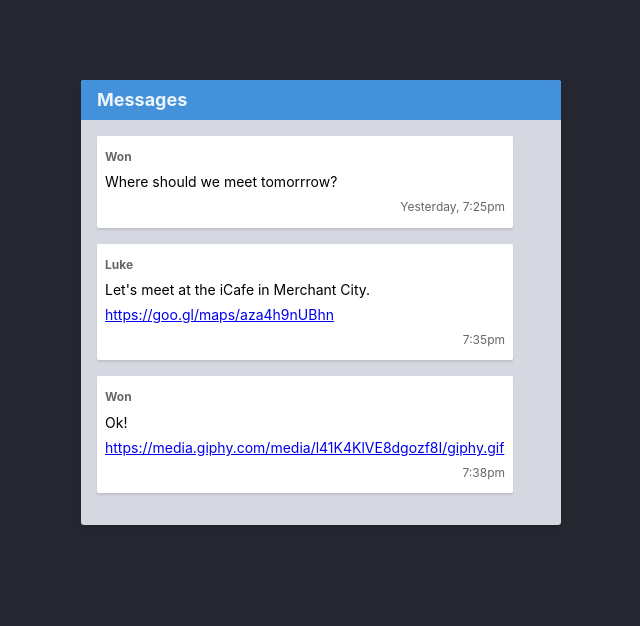
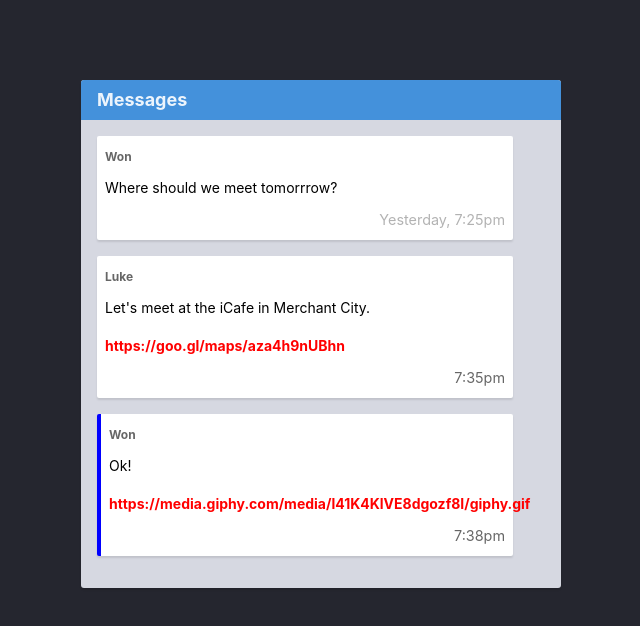
Before and after one commit to MouhannadKhodor/git-tuto, a website: page week-1/6-css-properties/index.html in a window 1280 px wide. Shown: the whole page, without its empty margins (319-959 px from the left). Drawn offline with Linux system fonts and the light colour scheme.

Commit message:
the first week css properties

```diff
--- a/week-1/6-css-properties/styles.css
+++ b/week-1/6-css-properties/styles.css
@@ -1 +1,20 @@
 /* Add your CSS code below */
+a{
+    color: red;
+    font-weight: bold;
+    text-decoration: none;
+}
+.message__time{
+    font-size: 0.9rem;
+}
+.message--unread{
+    border-left:4px solid blue;
+}
+
+.message__time--old{
+    opacity: 0.5;
+}
+
+.message__content{
+line-height: 1cm;
+}
```
